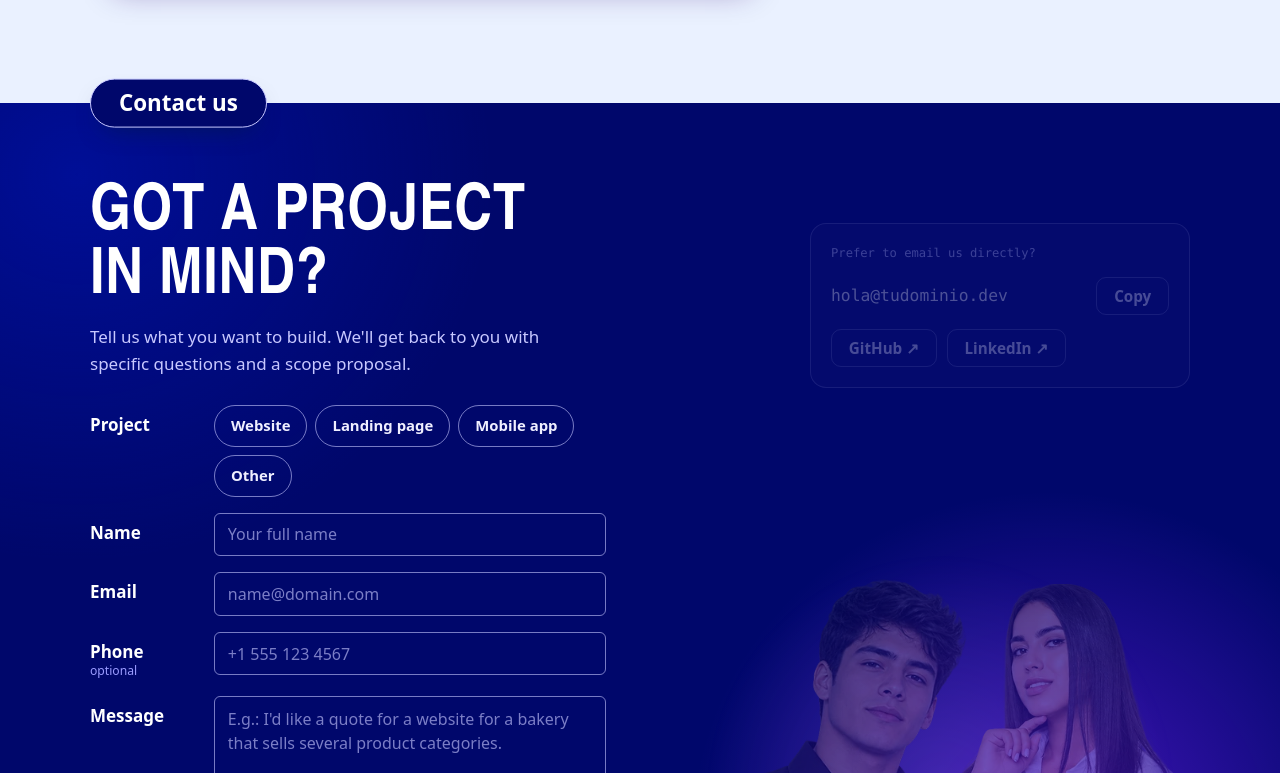
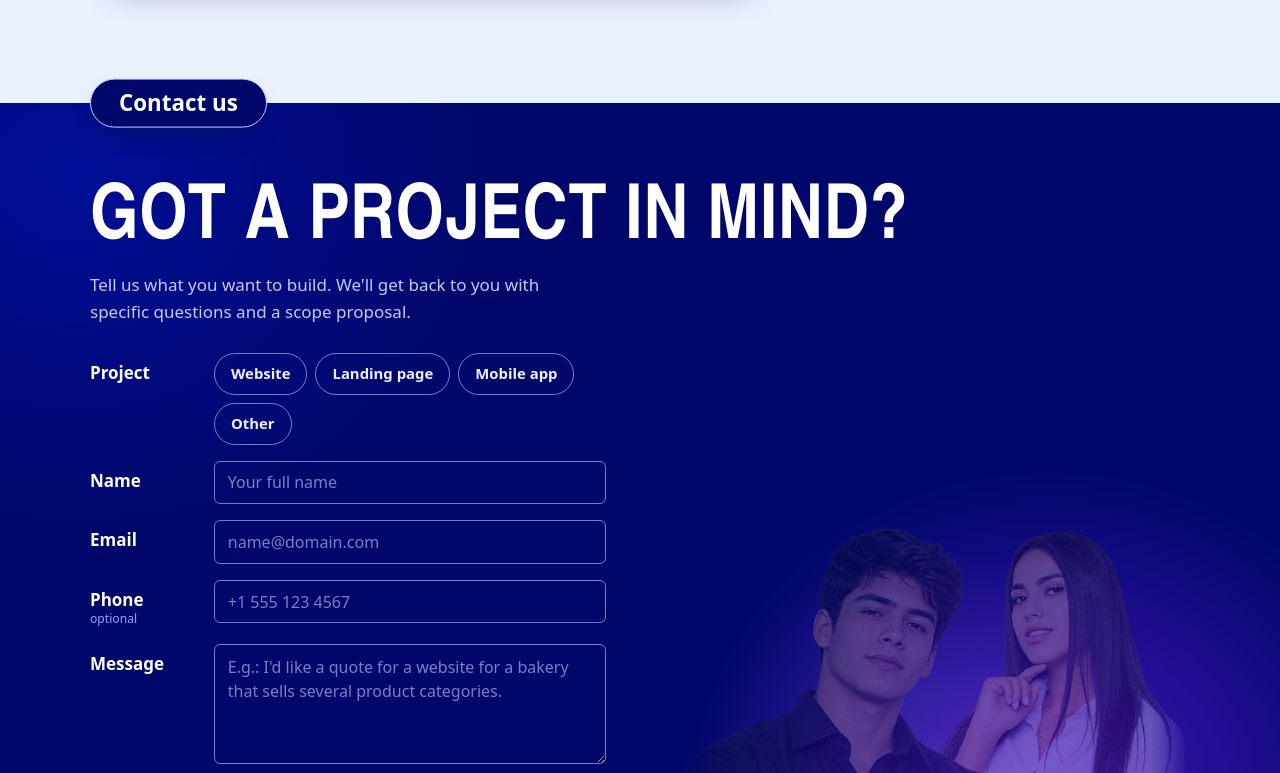
Before and after one commit to AlmeidaAristizabal/Portafolio_Almeida_Aristizabal, a React (Vite) app in the folder client/: page / in a window 1280 px wide. Shown: the part 6347-7120 px from the top of the page. Built offline with nearby package versions, Linux system fonts and the light colour scheme; no server answers; a web font is replaced by a local one.

Commit message:
feat: pone la pregunta de contacto a lo ancho y quita la tarjeta del correo

```diff
--- a/client/src/components/Contacto.tsx
+++ b/client/src/components/Contacto.tsx
@@ -1,10 +1,8 @@
 import { zodResolver } from '@hookform/resolvers/zod';
 import { useEffect, useRef, useState } from 'react';
 import { useForm, useWatch } from 'react-hook-form';
-import { CORREO_CONTACTO, ENLACE_GITHUB, ENLACE_LINKEDIN } from '../data/contenido';
 import { FOTO_ELEIRA, FOTO_JUAN } from '../data/fotos';
 import { volarAvioneta } from '../efectos/avionetaEnviado';
-import { useAvisoTemporal } from '../hooks/useAvisoTemporal';
 import { useIdioma } from '../hooks/useIdioma';
 import { useMovimientoReducido } from '../hooks/useMovimientoReducido';
 import { esquemaContacto, MAX_MOTIVO, OPCIONES_PROYECTO, type DatosContacto } from '../schemas/contacto';
@@ -29,7 +27,6 @@ export function Contacto({ cotizacion }: { cotizacion: CotizacionElegida | null
   const botonEnviar = useRef<HTMLButtonElement>(null);
   const fotoJuan = useRef<HTMLImageElement>(null);
   const fotoEleira = useRef<HTMLImageElement>(null);
-  const tarjeta = useRef<HTMLDivElement>(null);
   const cancelarVuelo = useRef<(() => void) | null>(null);
   // En un ref pa' que cambiar la preferencia de movimiento no vuelva a disparar el efecto del cotizador
   const reducidoRef = useRef(movimientoReducido);
@@ -87,7 +84,8 @@ export function Contacto({ cotizacion }: { cotizacion: CotizacionElegida | null
     cancelarVuelo.current = volarAvioneta(
       {
         boton: botonEnviar.current, seccion: seccion.current, formulario: formulario.current,
-        fotoJuan: fotoJuan.current, fotoEleira: fotoEleira.current, tarjeta: tarjeta.current,
+        // Ya no hay tarjeta del correo: la avioneta igual sabe volar sin ella
+        fotoJuan: fotoJuan.current, fotoEleira: fotoEleira.current, tarjeta: null,
       },
       () => { setVolando(false); cancelarVuelo.current = null; reset(); },
       t.contacto.pancarta,
@@ -110,10 +108,10 @@ export function Contacto({ cotizacion }: { cotizacion: CotizacionElegida | null
         {t.contacto.titulo}
       </h2>
 
-      <div className="envoltura relative z-[1] grid flex-1 grid-cols-1 gap-0 min-[861px]:grid-cols-[minmax(0,1fr)_minmax(0,400px)] min-[861px]:gap-[clamp(2rem,5vw,4rem)] min-[1024px]:grid-cols-[minmax(0,1fr)_minmax(0,520px)]">
-        <div className="flex min-w-0 flex-col justify-center gap-7 pt-[clamp(4.5rem,10vh,6.5rem)] pb-10 min-[861px]:pb-[clamp(3rem,7vh,5rem)]">
-          <div>
-            <p className="m-0 font-titulo text-[clamp(2.6rem,5vw,4rem)] leading-none font-semibold tracking-[0.01em] text-balance text-white uppercase">
+      <div className="envoltura relative z-[1] grid flex-1 grid-cols-1 gap-0 min-[861px]:grid-cols-[minmax(0,1fr)_minmax(0,400px)] min-[861px]:gap-x-[clamp(2rem,5vw,4rem)] min-[1024px]:grid-cols-[minmax(0,1fr)_minmax(0,520px)]">
+        {/* La pregunta va a lo ancho, encima del formulario y de las fotos */}
+        <div className="min-w-0 pt-[clamp(4.5rem,10vh,6.5rem)] min-[861px]:col-span-2">
+          <p className="m-0 font-titulo text-[clamp(2.6rem,6vw,4.75rem)] leading-none font-semibold tracking-[0.01em] text-white uppercase">
             {t.contacto.pregunta}
           </p>
           <p className="mt-3 mb-0 max-w-[50ch] text-in-100">
@@ -121,6 +119,7 @@ export function Contacto({ cotizacion }: { cotizacion: CotizacionElegida | null
           </p>
         </div>
 
+        <div className="flex min-w-0 flex-col justify-center gap-7 pt-7 pb-10 min-[861px]:pb-[clamp(3rem,7vh,5rem)]">
           <form ref={formulario} onSubmit={(e) => void handleSubmit(alEnviar)(e)} noValidate className="flex flex-col gap-4 min-[861px]:max-w-[600px]">
             <Fila etiqueta={<span id="etiqueta-tipo">{t.contacto.proyecto}</span>}>
               <div className="flex flex-wrap gap-2" role="radiogroup" aria-labelledby="etiqueta-tipo">
@@ -190,8 +189,7 @@ export function Contacto({ cotizacion }: { cotizacion: CotizacionElegida | null
           </form>
         </div>
 
-        <div className="aparecer relative flex min-w-0 flex-col pt-0 min-[861px]:pt-[clamp(4.5rem,10vh,6.5rem)]">
-          <TarjetaCorreo ref={tarjeta} />
+        <div className="aparecer relative flex min-w-0 flex-col min-[861px]:pt-7">
           <div className="personas-contacto pointer-events-none relative mt-6 h-[260px] flex-none sm:h-80 min-[861px]:mt-0 min-[861px]:h-auto min-[861px]:min-h-[340px] min-[861px]:flex-1" aria-hidden>
             <img ref={fotoEleira} src={FOTO_ELEIRA.src} alt="" width={FOTO_ELEIRA.ancho} height={FOTO_ELEIRA.alto} loading="lazy"
               className="foto-c-eleira absolute right-[6%] bottom-0 z-[1] h-auto max-h-full w-[40%] max-w-none object-contain object-right-bottom min-[861px]:right-0 min-[861px]:w-[53%]" />
@@ -228,46 +226,3 @@ function Fila({ etiqueta, error, idError, extra, children }: PropsFila) {
     </div>
   );
 }
-
-function TarjetaCorreo({ ref }: { ref: React.Ref<HTMLDivElement> }) {
-  const { t } = useIdioma();
-  // Guardamos la clave y no el texto: si cambian el idioma con el aviso puesto, también se traduce
-  const [aviso, avisar] = useAvisoTemporal<'copiar' | 'copiado' | 'seleccionalo'>('copiar', 2000);
-  const correo = useRef<HTMLSpanElement>(null);
-
-  // Si el portapapeles no deja, al menos dejamos el correo seleccionado pa' que lo copien a mano
-  const seleccionar = () => {
-    if (!correo.current) return;
-    const rango = document.createRange();
-    rango.selectNodeContents(correo.current);
-    const sel = window.getSelection();
-    sel?.removeAllRanges();
-    sel?.addRange(rango);
-  };
-  const copiar = async () => {
-    try {
-      await navigator.clipboard.writeText(CORREO_CONTACTO);
-      avisar('copiado');
-    } catch {
-      seleccionar();
-      avisar('seleccionalo');
-    }
-  };
-
-  return (
-    <div
-      ref={ref}
-      className="relative z-[3] grid w-auto gap-3.5 self-stretch rounded-2xl border border-(--dark-line) bg-(--dark-surface) px-5 py-5 backdrop-blur-[10px] min-[861px]:w-[min(100%,380px)] min-[861px]:self-end"
-    >
-      <p className="m-0 font-mono text-[0.76rem] text-in-100">{t.contacto.directo}</p>
-      <div className="flex flex-wrap items-center justify-between gap-2.5">
-        <span ref={correo} className="min-w-0 font-mono text-[1.02rem] break-all text-white select-all">{CORREO_CONTACTO}</span>
-        <button type="button" className="boton boton-fantasma boton-sm" onClick={copiar}>{t.contacto[aviso]}</button>
-      </div>
-      <div className="flex flex-wrap gap-2.5">
-        <a className="boton boton-fantasma boton-sm" href={ENLACE_GITHUB} target="_blank" rel="noopener">GitHub ↗</a>
-        <a className="boton boton-fantasma boton-sm" href={ENLACE_LINKEDIN} target="_blank" rel="noopener">LinkedIn ↗</a>
-      </div>
-    </div>
-  );
-}
--- a/client/src/i18n/textos.ts
+++ b/client/src/i18n/textos.ts
@@ -134,10 +134,6 @@ const es = {
     enviando: 'Enviando…',
     privacidad: 'Solo usamos tus datos para responderte.',
     revisaCampos: 'Revisa los campos marcados.',
-    directo: '¿Prefieres escribirnos directo?',
-    copiar: 'Copiar',
-    copiado: 'Copiado',
-    seleccionalo: 'Selecciónalo',
     pancarta: '¡ENVIADO!',
   },
   // Las claves que devuelve el esquema de Zod (schemas/contacto.ts) traducidas a gente
@@ -286,10 +282,6 @@ const en: Textos = {
     enviando: 'Sending…',
     privacidad: 'We only use your details to reply to you.',
     revisaCampos: 'Please check the highlighted fields.',
-    directo: 'Prefer to email us directly?',
-    copiar: 'Copy',
-    copiado: 'Copied',
-    seleccionalo: 'Select it',
     pancarta: 'SENT!',
   },
   errores: {
```
Lines whose indentation alone changed are shown as unchanged.
